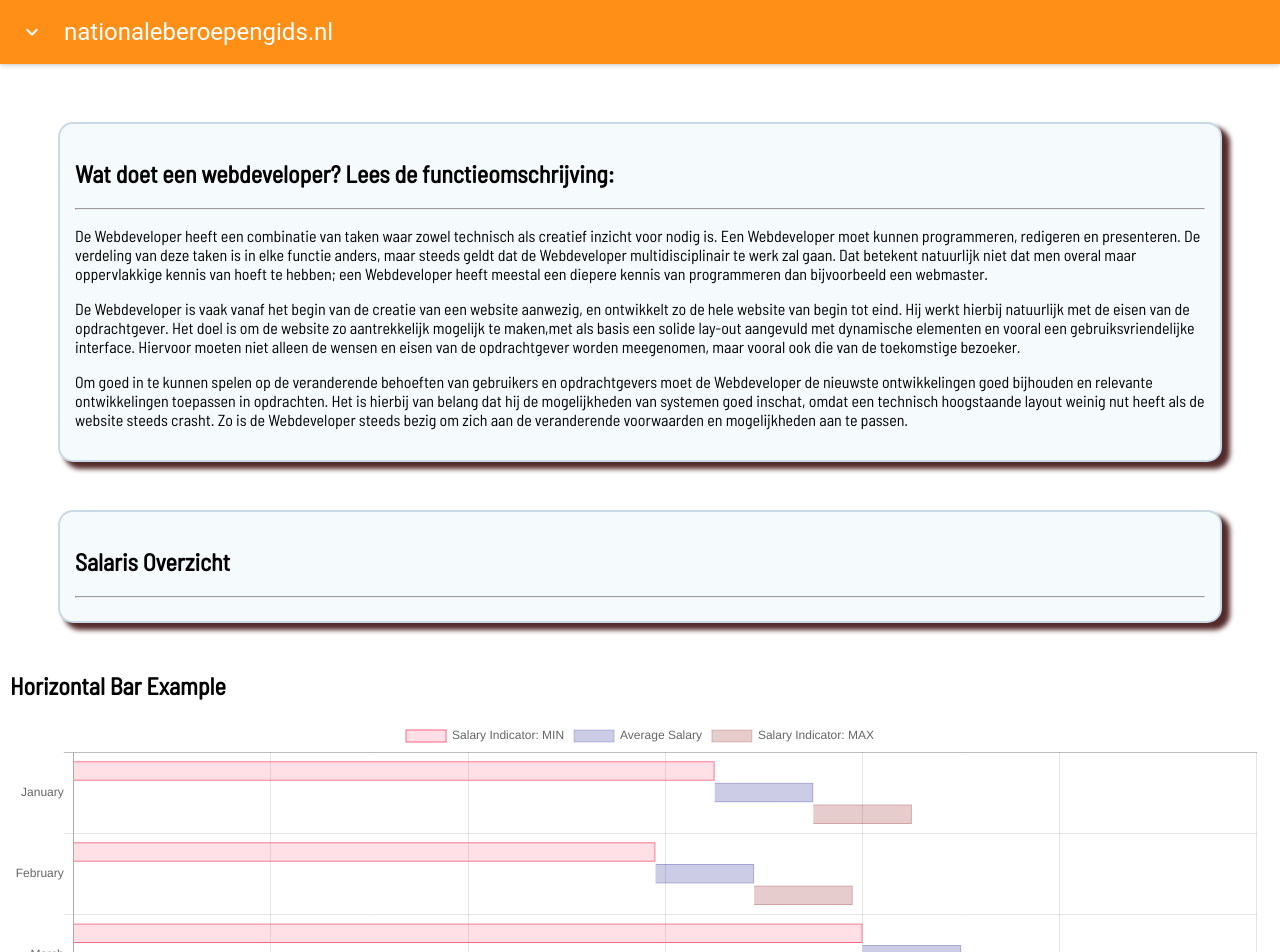
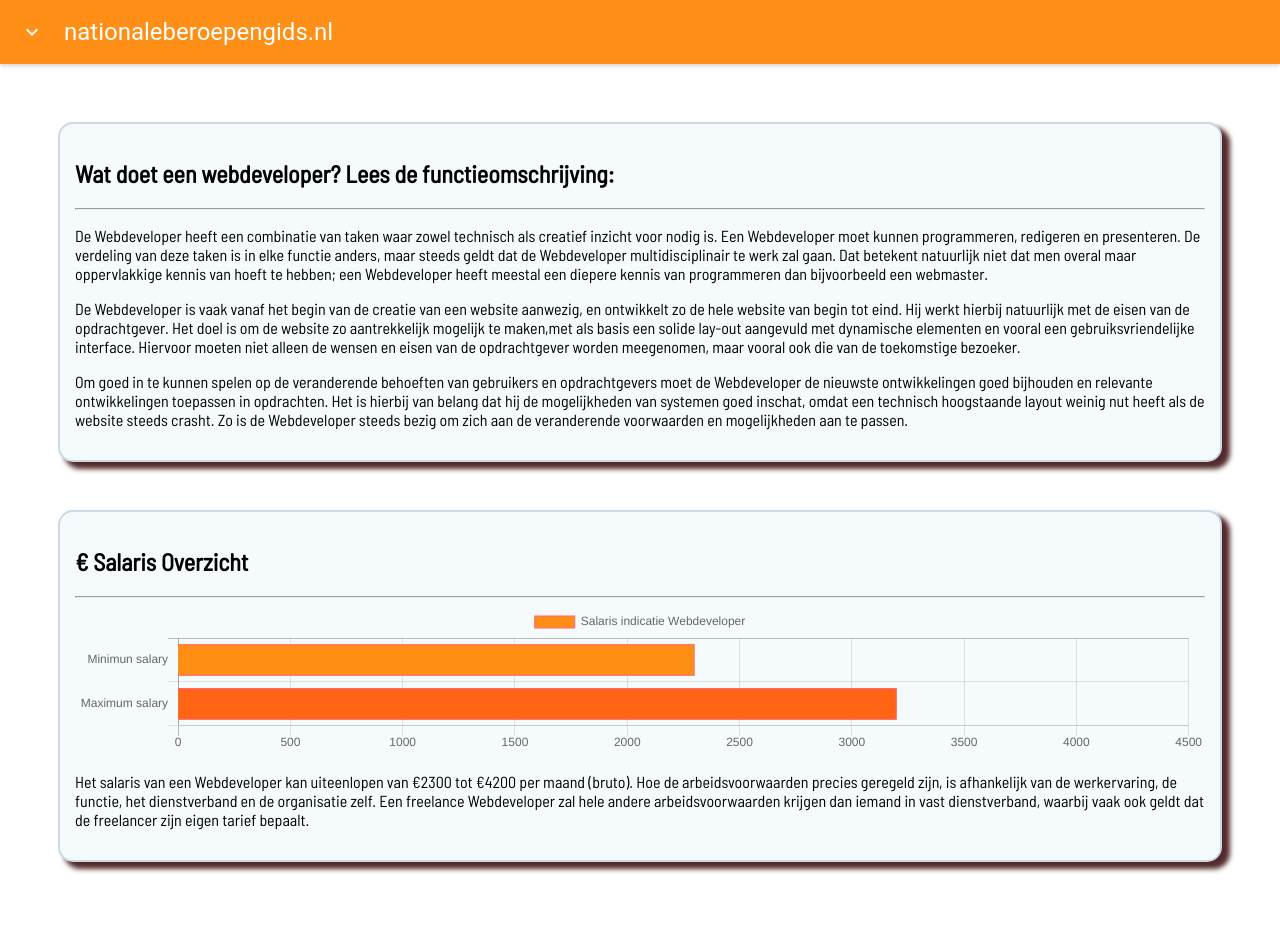
Before and after one commit to robdir/NBG-page, a React (Create React App) app: page / in a window 1280 px wide. Shown: the top 952 px of the page. After the commit the page ends 920 px from the top, so only its background shows below. Built offline with nearby package versions, Linux system fonts and the light colour scheme.

Commit message:
horizontalbarchart for salary indicaton

```diff
--- a/src/App.js
+++ b/src/App.js
@@ -5,7 +5,7 @@ import muiTheme from './assets/styles/theme';
 import Navigation from './components/Navigation';
 import Salary from './components/Salary';
 import TestChart from './components/Chart';
-import HorizontalChart from './components/HorizontalBar';
+
 import Description from './components/Description'
 import './App.css';
 
@@ -28,7 +28,7 @@ class App extends Component {
         <div className="master-container">
         <Description />
         <Salary />
-        <HorizontalChart />
+
         </div>
         </div>
       </MuiThemeProvider>
--- a/src/components/HorizontalBar.js
+++ b/src/components/HorizontalBar.js
@@ -6,48 +6,30 @@ class HorizontalChart extends PureComponent {
     super(props);
     this.state = {
       chartData: {
-        labels: ['January', 'February', 'March', 'April', 'May', 'June', 'July'],
+        labels: ['Minimun salary', 'Maximum salary'],
         datasets: [
           {
-            label: 'Salary Indicator: MIN',
-            backgroundColor: 'rgba(255,99,132,0.2)',
+            label: 'Salaris indicatie Webdeveloper',
+            backgroundColor: ['rgba(255,142,21,1)','rgba(255,100,21,1)'],
             borderColor: 'rgba(255,99,132,1)',
             borderWidth: 1,
             hoverBackgroundColor: 'rgba(255,99,132,0.4)',
-            hoverBorderColor: 'rgba(255,99,132,1)',
-            data: [65, 59, 80, 81, 56, 55, 40]
+            hoverBorderColor: 'rgba(255,142,21,1)',
+            data: [2300, 3200, 4300]
           },
-          {
-            label: 'Average Salary',
-            backgroundColor: 'rgba(0,0,132,0.2)',
-            borderColor: 'rgba(0,0,132,0.2)',
-            borderWidth: 1,
-            hoverBackgroundColor: 'rgba(0,99,132,0.4)',
-            hoverBorderColor: 'rgba(0,99,132,1)',
-            data: [10, 10, 10, 10, 10, 10, 10]
-          },
-          {
-            label: 'Salary Indicator: MAX',
-            backgroundColor: 'rgba(132,0,0,0.2)',
-            borderColor: 'rgba(132,0,0,0.2)',
-            borderWidth: 1,
-            hoverBackgroundColor: 'rgba(132,0,0,0.2)',
-            hoverBorderColor: 'rgba(132,0,0,0.2)',
-            data: [10, 10, 10, 10, 10, 10, 10]
-          }
         ]
       },
       chartOptions: {
-            maintainAspectRatio: true,
+            maintainAspectRatio: false,
             tooltips: {
               mode: 'x-axis'
             },
             scales: {
               yAxes: [{
               ticks: {
-                beginAtZero: false
+                beginAtZero: true
               },
-                stacked: false
+                stacked: true
                 }],
               xAxes: [{
                 stacked: true
@@ -60,7 +42,6 @@ class HorizontalChart extends PureComponent {
   render() {
     return (
       <div>
-        <h2>Horizontal Bar Example</h2>
         <HorizontalBar
         data={this.state.chartData}
         options={this.state.chartOptions} />
--- a/src/components/Salary.js
+++ b/src/components/Salary.js
@@ -1,6 +1,7 @@
 import React, { Component } from 'react';
 import PropTypes from 'prop-types';
 import './Salary.css'
+import HorizontalChart from './HorizontalBar';
 
 class Salary extends Component {
 
@@ -8,8 +9,16 @@ class Salary extends Component {
   render() {
     return(
         <div className="salary-container">
-            <h2> Salaris Overzicht  </h2>
+            <h2> € Salaris Overzicht  </h2>
             <hr/>
+              <HorizontalChart />
+              <p>Het salaris van een Webdeveloper kan uiteenlopen van
+               €2300 tot €4200 per maand (bruto). Hoe de arbeidsvoorwaarden
+                precies geregeld zijn, is afhankelijk van de werkervaring,
+                 de functie, het dienstverband en de organisatie zelf. Een
+                  freelance Webdeveloper zal hele andere arbeidsvoorwaarden
+                  krijgen dan iemand in vast dienstverband, waarbij vaak ook
+                   geldt dat de freelancer zijn eigen tarief bepaalt.</p>
         </div>
       )
     }
```
